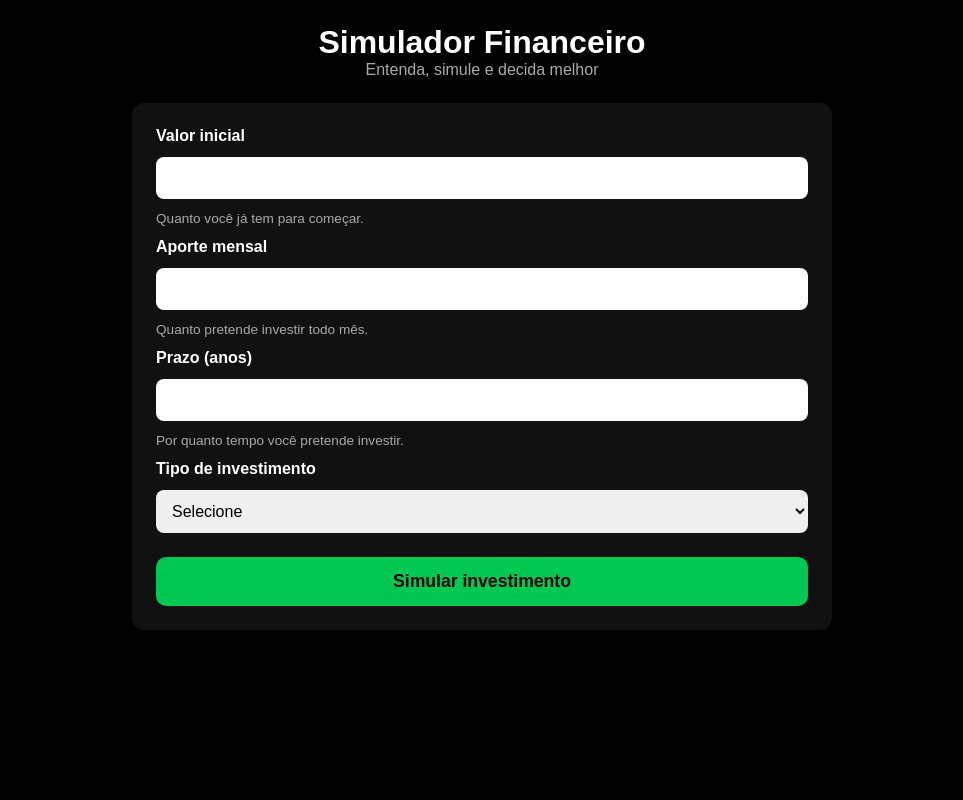
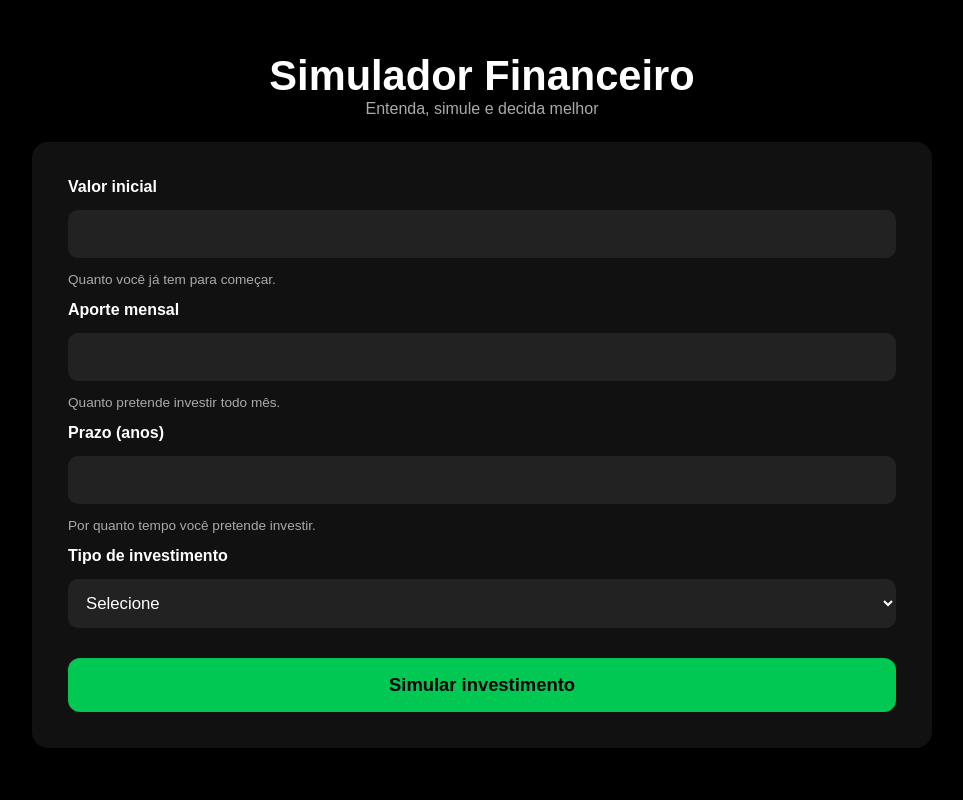
Before and after one commit to brandaoyan19-dotcom/Simulador-investimentos-flask, a Flask app: page / in a window 1280 px wide. Shown: the whole page, without its empty margins (158-1121 px from the left). Run offline with Flask 3, Linux system fonts and the light colour scheme.

Commit message:
Vamo ver versao fintech

```diff
--- a/static/style.css
+++ b/static/style.css
@@ -10,48 +15,58 @@ body {
     font-family: Arial, sans-serif;
 }
 
+/* APP OCUPA A TELA TODA */
 .app {
     min-height: 100vh;
-    width: 100vw;
-    padding: 24px;
+    width: 100%;
     display: flex;
     flex-direction: column;
+    justify-content: center; /* CENTRALIZA VERTICAL */
     align-items: center;
+    padding: 24px;
 }
 
+/* TOPO */
 header {
     text-align: center;
     margin-bottom: 24px;
 }
 
 header h1 {
-    font-size: 2rem;
+    font-size: clamp(1.8rem, 4vw, 2.6rem);
 }
 
 header p {
     color: #aaa;
+    font-size: 1rem;
 }
 
+/* CARD PRINCIPAL */
 .card {
     width: 100%;
-    max-width: 700px;
+    max-width: 900px; /* MAIOR NO TABLET */
     background: #111;
-    padding: 24px;
-    border-radius: 12px;
+    padding: clamp(20px, 4vw, 36px);
+    border-radius: 16px;
     display: flex;
     flex-direction: column;
-    gap: 12px;
+    gap: 14px;
 }
 
+/* CAMPOS */
 label {
     font-weight: bold;
+    font-size: 1rem;
 }
 
 input, select {
-    padding: 12px;
-    border-radius: 8px;
+    width: 100%;
+    padding: 14px;
+    border-radius: 10px;
     border: none;
-    font-size: 1rem;
+    font-size: 1.05rem;
+    background: #222;
+    color: #fff;
 }
 
 small {
@@ -59,14 +74,15 @@ small {
     font-size: 0.85rem;
 }
 
+/* BOTÃO */
 button {
-    margin-top: 12px;
-    padding: 14px;
+    margin-top: 16px;
+    padding: 16px;
     background: #00c853;
     color: #000;
     border: none;
-    border-radius: 10px;
-    font-size: 1.1rem;
+    border-radius: 12px;
+    font-size: 1.15rem;
     font-weight: bold;
     cursor: pointer;
 }
```
Also changed, not shown: other parts of static/style.css (+18 -20 lines).
